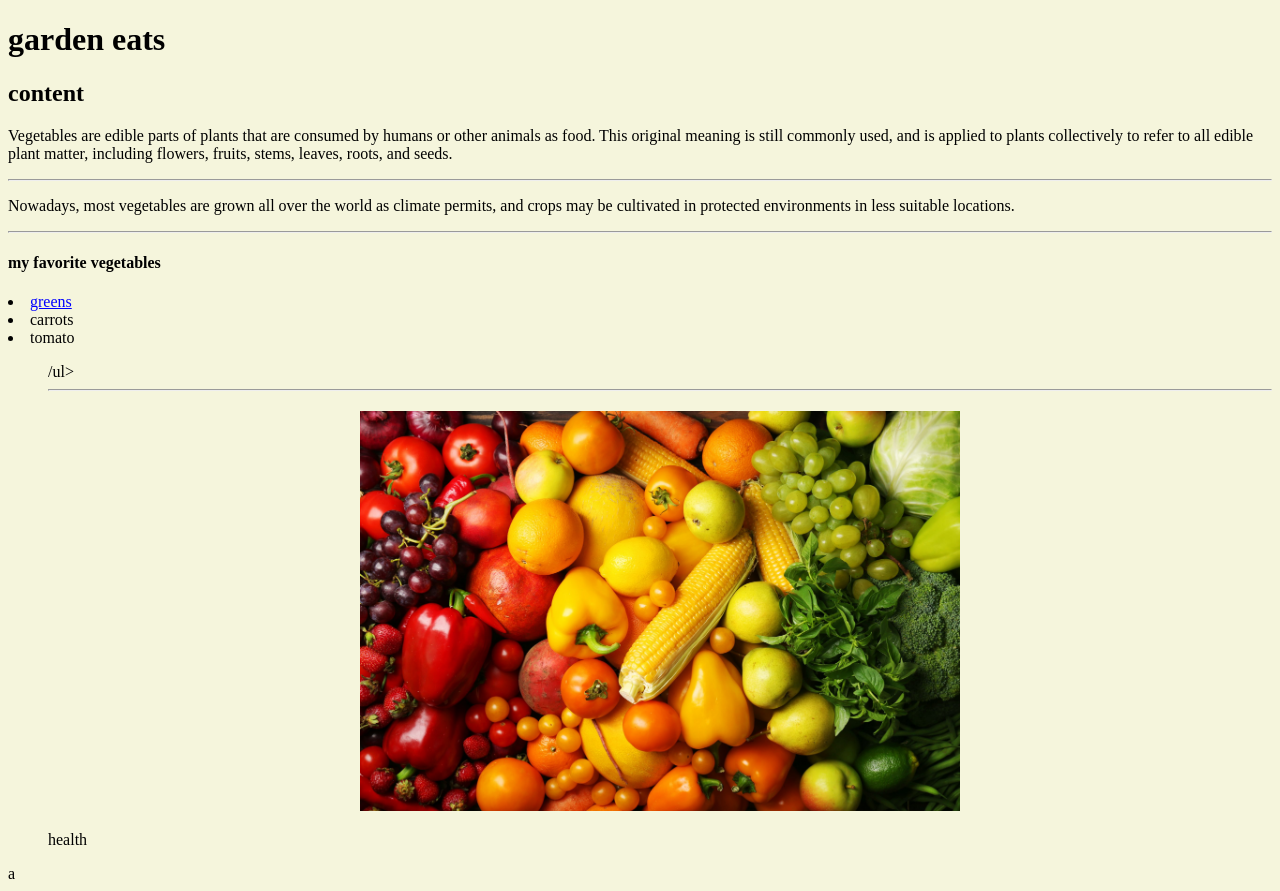
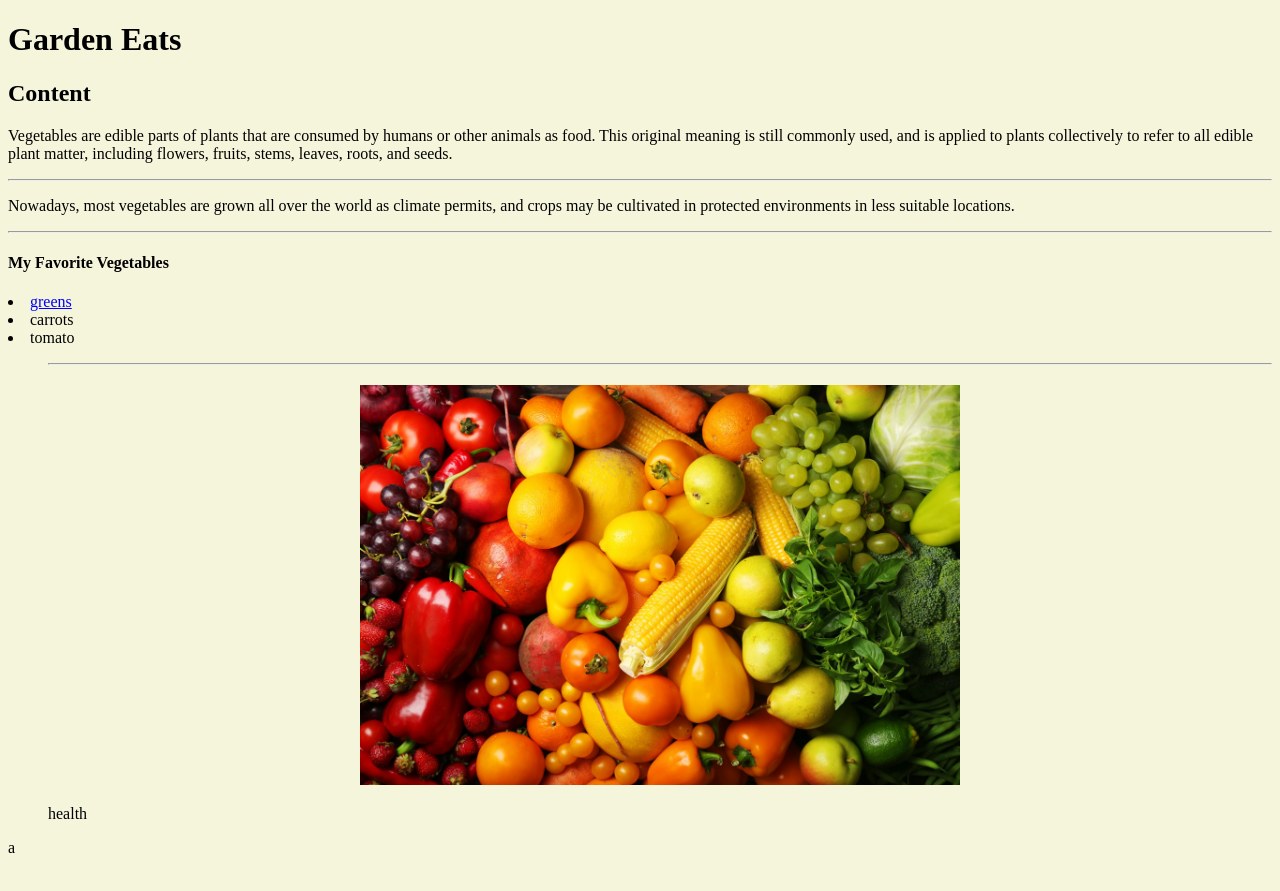
Before and after one commit to shennahinton1/Classprojects-, a plain HTML site: page Intro_html/index.html in a window 1280 px wide. After the commit the page ends 865 px from the top, so only its background shows below. Drawn offline with Linux system fonts and the light colour scheme.

Commit message:
Update index.html

```diff
--- a/Intro_html/index.html
+++ b/Intro_html/index.html
@@ -22,8 +22,8 @@
 </head>
 
 <body>
-    <h1>garden eats</h1>
-    <h2>content</h2>
+    <h1>Garden Eats</h1>
+    <h2>Content</h2>
     <p>Vegetables are edible parts of plants that are consumed by humans or other animals as food. This original meaning is still commonly used, and is applied to plants collectively to refer to all edible plant matter, including flowers, fruits, stems, leaves, roots, and seeds.
 <body><p>
 
@@ -31,12 +31,12 @@
 
 <p>Nowadays, most vegetables are grown all over the world as climate permits, and crops may be cultivated in protected environments in less suitable locations.
 <hr>
-    <h4>my favorite vegetables</h4>
+    <h4>My Favorite Vegetables</h4>
 <ul></ul>
 <li> <a href="https://www.ars.usda.gov/southeast-area/charleston-sc/vegetable-research/" target="_blank">greens</a></li>
 <li>carrots</li>
 <li>tomato</li>
-<ul>/ul>
+<ul>
     <hr>
     <img src="veggies.jpg" alt="vegetables"
     a href="https://www.nutrition.gov/" target="_blank">health</ul>a
```
